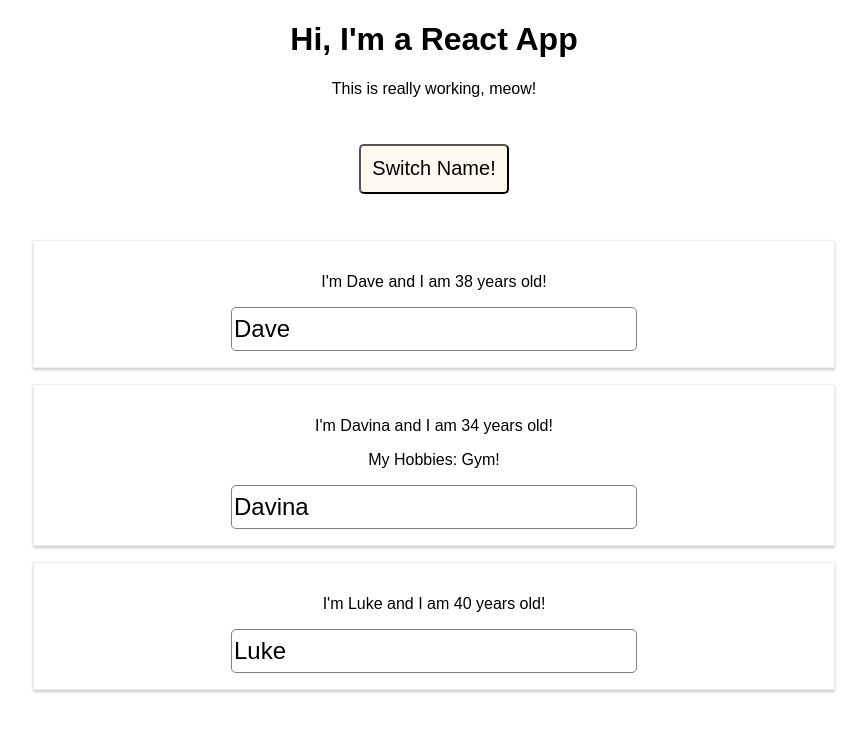
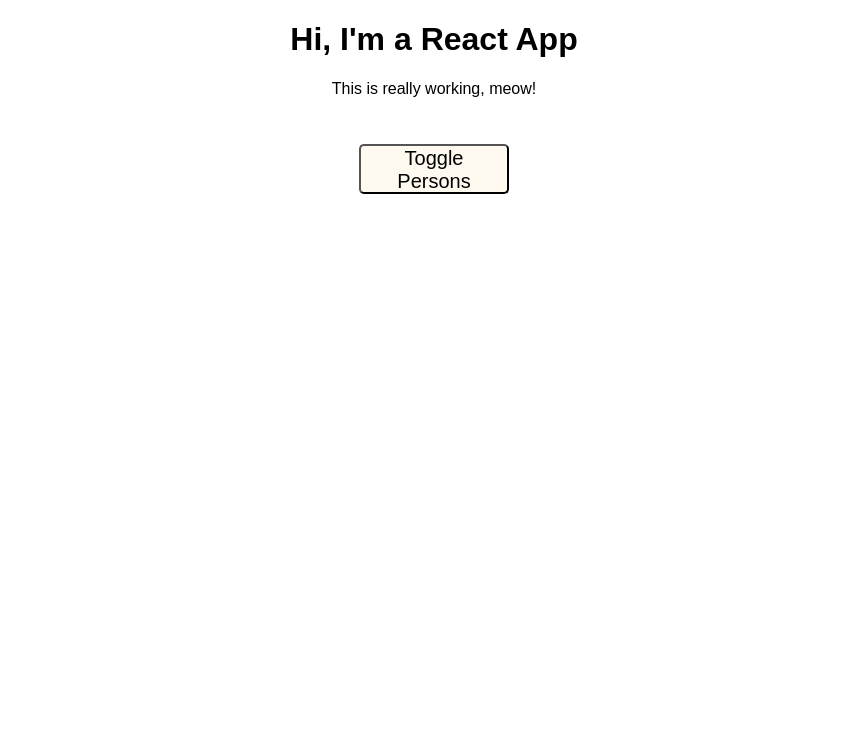
Before and after one commit to Hawky454/udemy-first-project, a React (Create React App) app: page / in a window 1280 px wide. Shown: the top 732 px of the page, without its empty margins (206-1073 px from the left). Built offline with nearby package versions, Linux system fonts and the light colour scheme.

Commit message:
section 4 lecture 52 sept 13 18

```diff
--- a/src/App.js
+++ b/src/App.js
@@ -2,26 +2,15 @@ import React, { Component } from 'react';
 import './App.css';
 import Person from './Person/Person';
 
-//! Inline styles:
-const button = {
-  width: 150,
-  height: 50,
-  fontSize: 20,
-  borderRadius: 5,
-  background: 'floralwhite',
-  margin: 30
-}
-
-//! End of Inline styles
 
 class App extends Component {
-
   state = {
     persons: [
       {name: 'Dave', age: 38},
       {name: 'Davina', age: 34},
       {name: 'Luke', age: 40}
-    ]
+    ],
+    showPersons: false
   }
 
   handleClick = (newName) => {
@@ -45,26 +34,55 @@ class App extends Component {
     });
   }
 
+  togglePersonsHandler = () => {
+    //!This is how ya get it to toggle back n forth! This is fucking good stuff man 9-13-18
+    const doesShow = this.state.showPersons;
+    this.setState({
+      showPersons: !doesShow
+    })
+  }
+
 
   render() {
-    return (
-      <div className="App">
-        <h1>Hi, I'm a React App</h1>
-        <p>This is really working, meow!</p>
-        <button
-          style={button}
-          onClick={() => this.handleClick('new name arguement')}>Switch Name!</button>
+    //! Inline styles:
+    const buttonStyle = {
+      width: 150,
+      height: 50,
+      fontSize: 20,
+      borderRadius: 5,
+      background: 'floralwhite',
+      margin: 30
+    }
+    //! End of Inline styles
+
+    let persons = null;
+
+    if(this.state.showPersons) {
+      persons = (
+        <div>
             <Person
               name={this.state.persons[0].name}
               age={this.state.persons[0].age}/>
             <Person
               name={this.state.persons[1].name}
               age={this.state.persons[1].age}
-          clicked={this.handleClick.bind(this, ' A Fucking Prop Yo!')}
+              clicked={this.handleClick.bind(this, ' Bibbidy Bibbidy Bop!')}
               changed={this.nameChangedHandler}>My Hobbies: Gym!</Person>
             <Person
               name={this.state.persons[2].name}
               age={this.state.persons[2].age}/>
+          </div>
+      );
+    }
+
+    return (
+      <div className="App">
+      <h1>Hi, I'm a React App</h1>
+      <p>This is really working, meow!</p>
+      <button
+      style={buttonStyle}
+      onClick={this.togglePersonsHandler}>Toggle Persons</button>
+      {persons} {/*This will display the above <div>'s with <Person />'s if true, displays nothing if false!*/}
       </div>
 
     );
--- a/src/Person/Person.css
+++ b/src/Person/Person.css
@@ -1,10 +1,11 @@
 .Person {
     width: 60%;
     margin: 16px auto;
-    border: 1px solid #eee;
+    border: 2px solid #eee;
     box-shadow: 0 2px 3px #ccc;
     padding: 16px;
     text-align: center;
+    background: #eadfdf;
 }
 
 
```
Also changed, not shown: public/index.html (+0 -8 lines). Lines whose indentation alone changed are shown as unchanged.
